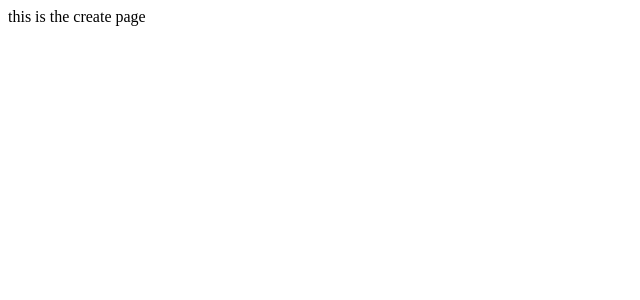
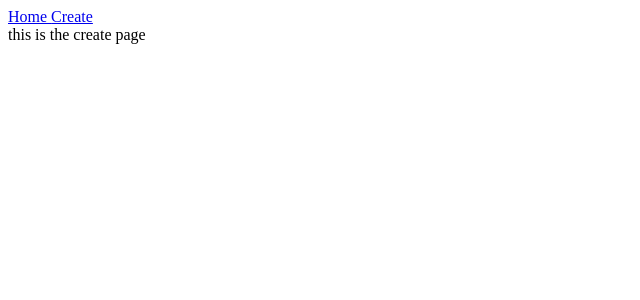
Before and after one commit to jacobfogolyan/products-frontend, a Nuxt app: page /create in a window 1280 px wide. Shown: the top 300 px of the page, without its empty margins (0-640 px from the left). Built offline with nearby package versions, Linux system fonts and the light colour scheme.

Commit message:
added default layout and imported to index and create components/routes

```diff
--- /dev/null
+++ b/layouts/Default.vue
@@ -0,0 +1,35 @@
+<template>
+  <div class="main">
+      <div class="container">
+        <div class="row">
+            <router-link
+                v-for="({ text, route }, index) in buttons"
+                :key="index"
+                :to="route"
+                class="col-xs-4"
+            >
+                {{ text }}
+            </router-link>
+        </div>
+      </div>
+      <slot />
+  </div>
+</template>
+
+<script>
+export default {
+  name: 'Default',
+    data: () => ({
+        buttons: [
+            {
+                text: 'Home',
+                route: '/'
+            },
+            {
+                text: "Create",
+                route: '/create'
+            }
+        ]
+    }),
+};
+</script>
--- a/pages/create.vue
+++ b/pages/create.vue
@@ -1,11 +1,23 @@
 <template>
-  <div class="create">
-      this is the create page
-  </div>
+    <default class="create">
+        <div class="container">
+            <div class="row">
+                <div class="col-xs-12">
+                    this is the create page
+                </div>
+            </div>
+        </div>
+    </default>
 </template>
 
 <script>
+import Default from '../layouts/Default.vue'
+
 export default {
+    name: 'Create',
+    components: {
+        Default
+    }
 
 };
 </script>
--- a/pages/index.vue
+++ b/pages/index.vue
@@ -1,15 +1,6 @@
 <template>
+    <default>
         <div v-if="getProductStore.length" class="container">
-        <div class="row">
-            <router-link
-                v-for="({ text, route }, index) in buttons"
-                :key="index"
-                :to="route"
-                class="col-xs-4"
-            >
-                {{ text }}
-            </router-link>
-        </div>
             <div class="row">
                 <ProductCard
                     v-for="(product, index) in getProductStore"
@@ -19,25 +10,20 @@
                 />
             </div>
         </div>
+    </default>
 </template>
 
 <script>
 import 'flexboxgrid2'
 import ProductCard from '../components/ProductCard.vue'
+import Default from '../layouts/Default.vue'
 
 export default {
     name: "Home",
     components: {
-        ProductCard
+        ProductCard,
+        Default
     },
-    data: () => ({
-        buttons: [
-            {
-                text: "Create",
-                route: '/create'
-            }
-        ]
-    }),
     computed: {
         getProductStore () {
             return this.$store.state.product.currentProducts
```
Lines whose indentation alone changed are shown as unchanged.
